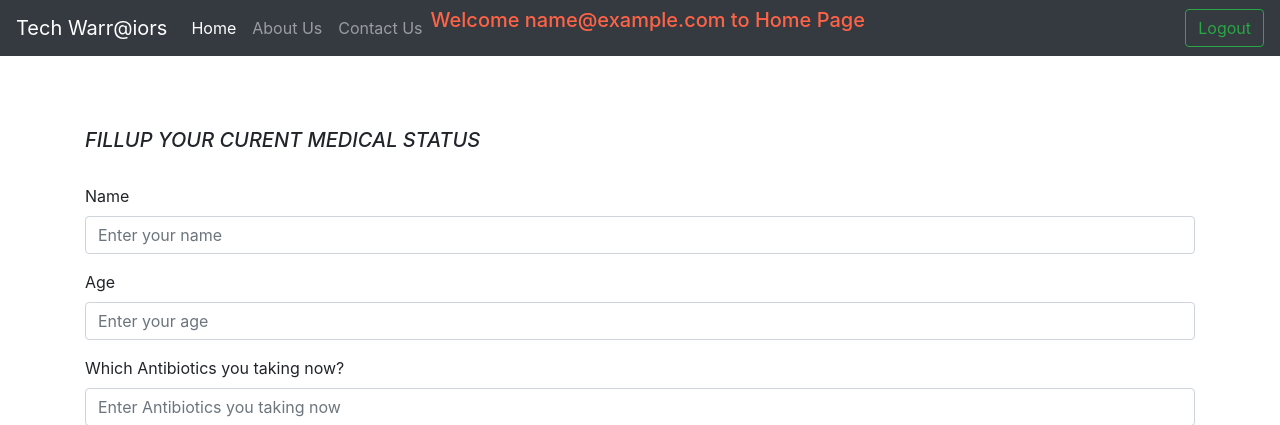
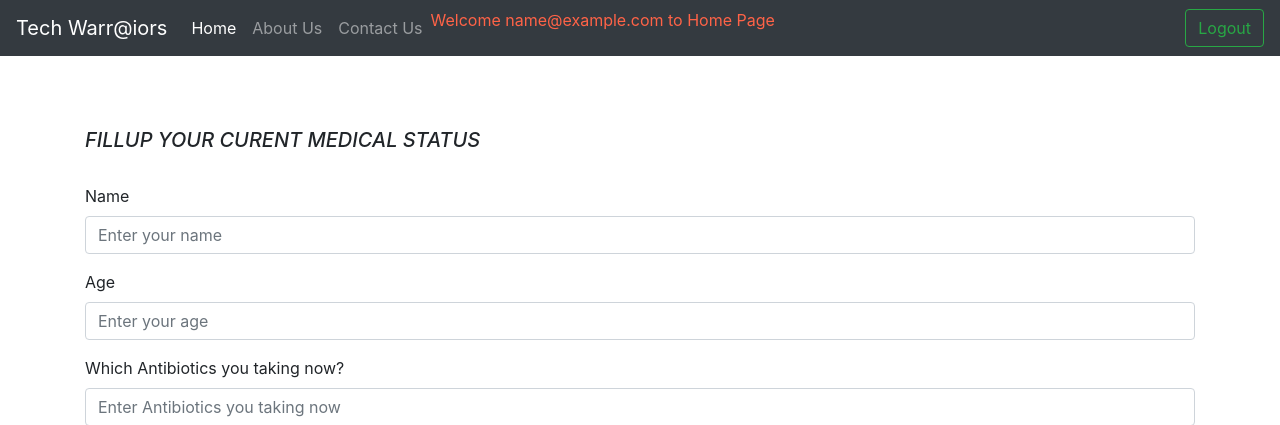
Before and after one commit to mainak487/final-project, a Flask app: template templates/home.html in a window 1280 px wide. Shown: the top 425 px of the page. Run offline with Flask 2, Linux system fonts and the light colour scheme; the template is opened without the code that fills it: most values are stand-ins (such as "Sample title", 1, 10 or a date in 2020); some libraries are stand-ins or nearby versions.

Commit message:
Update home.html

```diff
--- a/templates/home.html
+++ b/templates/home.html
@@ -39,7 +39,7 @@
             <a class="nav-link" href="#">Contact Us</a>
           </li>
           <li class="nav-item">
-            <h5 align="center" style="color:tomato; text-align:right;">Welcome {{ email }} to Home Page</h5>
+            <p align="center" style="color:tomato; text-align:right;">Welcome {{ email }} to Home Page</p>
           </li>
         </ul>
           <button class="btn btn-outline-success my-2 my-sm-0" onclick="window.location = '/dropsession';" type="submit">Logout</button>
```
